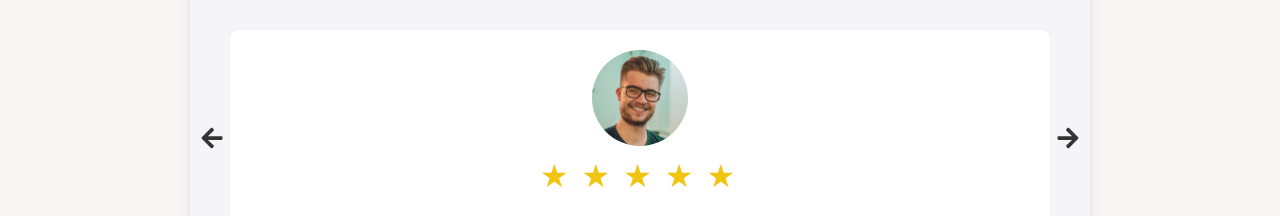
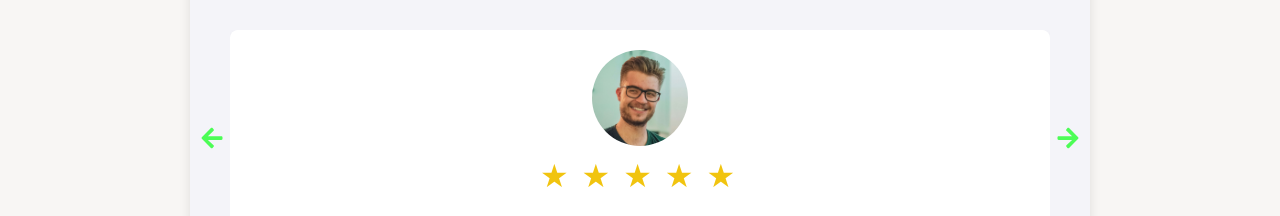
Before and after one commit to younew558645/prontointerventoliguria11, a React (Vite) app: page / in a window 1280 px wide. Shown: the part 1260-1476 px from the top of the page. Built offline with nearby package versions, Linux system fonts and the light colour scheme.

Commit message:
adgiustato la freccia delle recensioni

```diff
--- a/src/index.css
+++ b/src/index.css
@@ -240,7 +240,7 @@ body {
   transform: translateY(-50%);
   font-size: 1.5rem; /* Ridotto per una freccia più piccola */
   cursor: pointer;
-  color: #333;
+  color: #19ff25c4;
   transition: transform 0.3s ease, color 0.3s ease; /* Aggiungi transizione per il colore */
   z-index: 10; /* Assicurati che le frecce siano sopra gli altri contenuti */
 }
```
